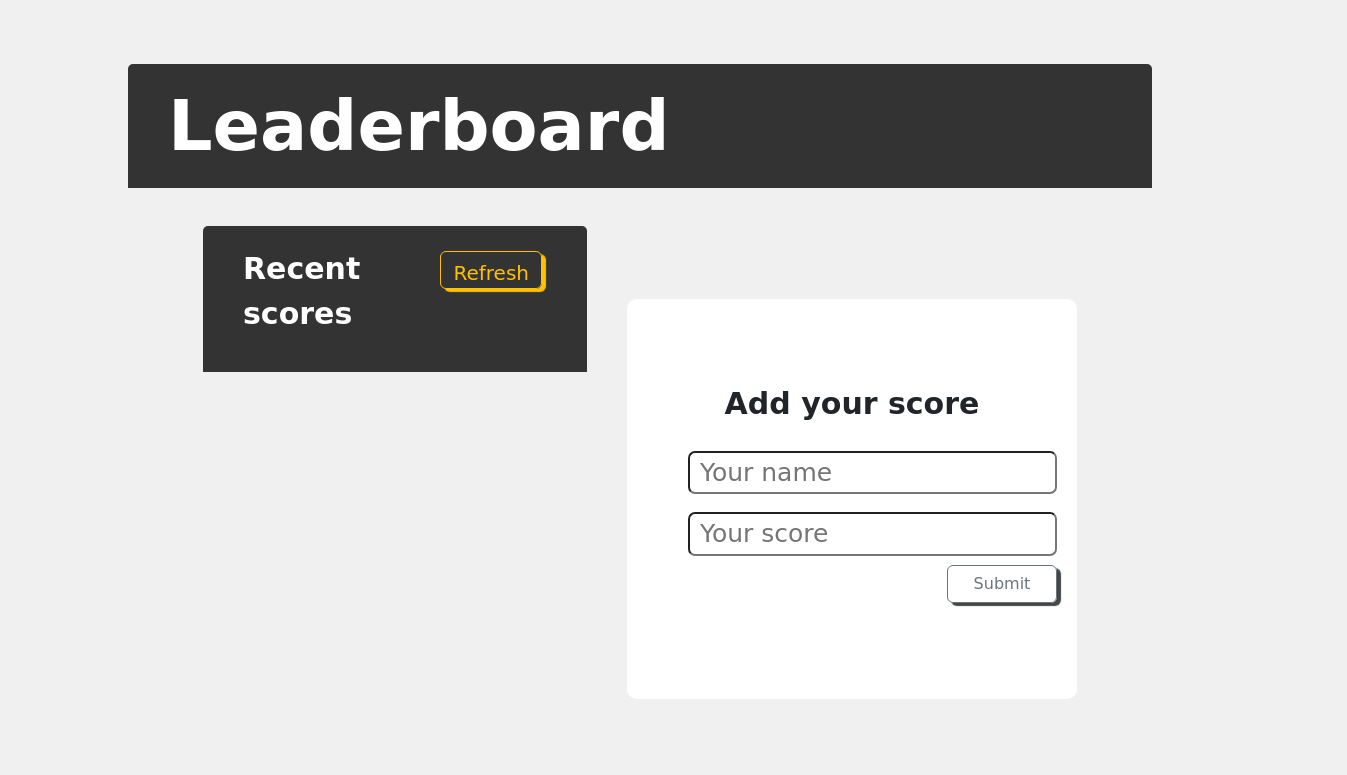
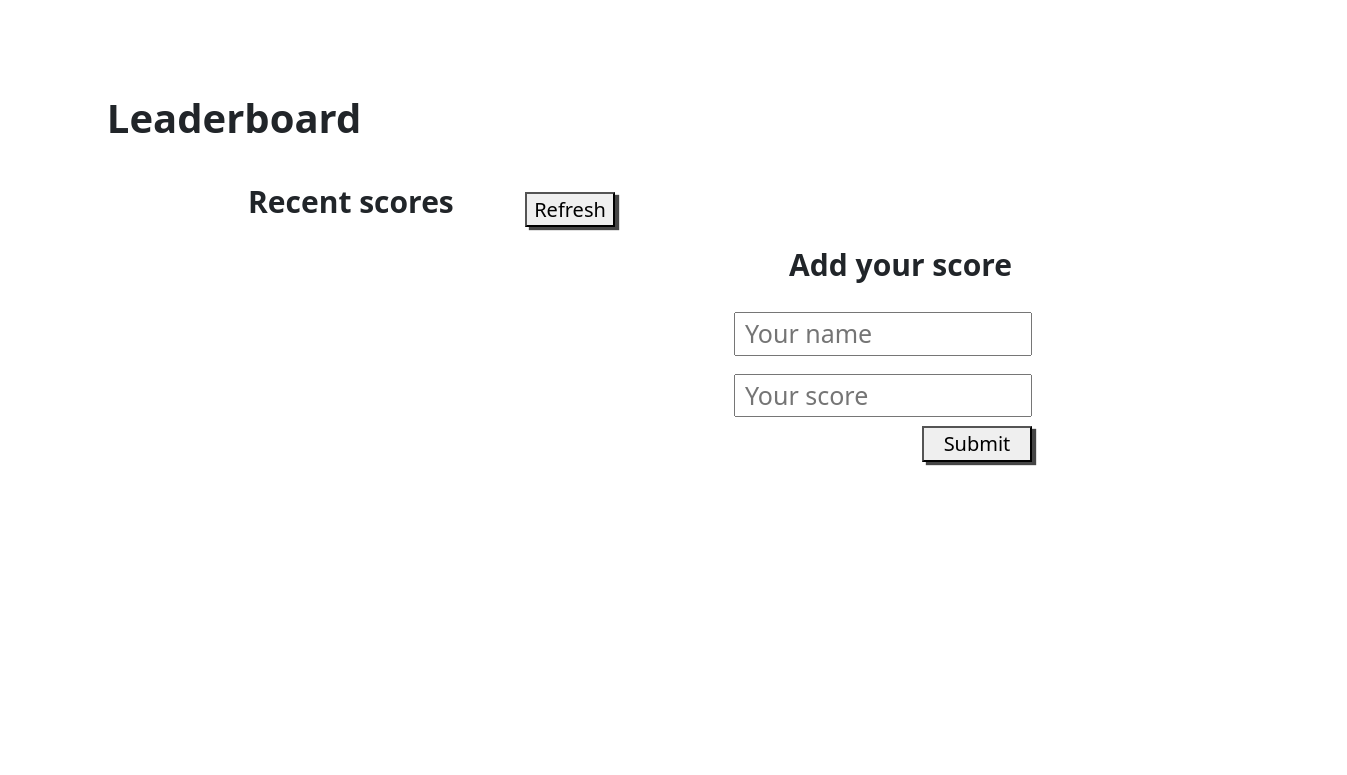
Before and after one commit to danielochuba/Leaderboard-M_R, a website built with webpack: page src/index.html in a window 1280 px wide. Shown: the whole page, 1347 px wide, since content can reach past the window. Built offline with nearby package versions, Linux system fonts and the light colour scheme; no server answers.

Commit message:
Revert "Add final touches (css styling)"

```diff
--- a/src/index.html
+++ b/src/index.html
@@ -15,9 +15,9 @@
         </nav>
         <main>
           <section class="scores-display">
-            <div class="display-top title">
+            <div class="display-top">
               <p class="recent-scores">Recent scores</p>
-              <button class="refresh-btn btn btn-outline-warning">Refresh</button>
+              <button class="refresh-btn">Refresh</button>
             </div>
 
             <div class="score-box">
@@ -37,7 +37,7 @@
             <input type="text" placeholder=" Your name" id="name-input" required>
             <label for="score"></label>
             <input type="number" placeholder=" Your score" id="score-input" required>
-            <button type="submit" class="submit-btn btn btn-outline-secondary">Submit</button>
+            <button type="submit" class="submit-btn">Submit</button>
           </form>
 
           </section>
--- a/src/modules/displayScore.js
+++ b/src/modules/displayScore.js
@@ -8,7 +8,7 @@ const displayScores = async () => {
     const tr = document.createElement('tr');
     const td = document.createElement('td');
     td.innerHTML = `
-                    <span class="name">${score.user}</span>  :
+                    <span class="name">${score.user}</span>:
                     <span class="score">${score.score}</span>
                 `;
     tr.appendChild(td);
--- a/src/style.css
+++ b/src/style.css
@@ -1,34 +1,26 @@
 * {
   box-sizing: border-box;
-  font-family: 'Comic Neue', cursive;
+}
+
+.title {
+  position: relative;
+  margin: 0;
+  top: 40%;
+  left: 7%;
+  font-weight: 700;
 }
 
 body {
-  background-color: #f0f0f0;
-}
-
-.name {
-  font-weight: 700;
-  font-size: 120%;
-}
-
-.title {
-  font-weight: 700;
-  width: 100%;
-  padding: 20px 40px;
-  background-color: #333;
-  color: white;
-  border-radius: 5px 5px 0 0;
-  font-size: 120%;
+  padding: 30px 20px;
 }
 
 main {
-  width: 90%;
+  margin-top: 5%;
+  width: 100%;
   display: flex;
   flex-direction: column;
   align-items: center;
   row-gap: 30px;
-  margin: auto;
 }
 
 .display-top {
@@ -39,20 +31,16 @@ main {
 .refresh-btn {
   height: 30px;
   margin: 5px;
-  box-shadow: 4px 3px 1px #ffc107;
 }
 
-tr {
-  height: 50px;
-}
-
+.refresh-btn,
 .submit-btn {
   box-shadow: 4px 3px 1px #454545;
 }
 
 .add-score,
 .recent-scores {
-  font-size: 100%;
+  font-size: 130%;
   font-weight: 700;
 }
 
@@ -65,30 +53,15 @@ tr {
   margin-bottom: 15px;
 }
 
-input {
-  border-radius: 7px;
-}
-
 .score-table {
   border: 1px solid #000;
   width: 100%;
   height: 20px;
   overflow-y: scroll;
-  box-shadow: inset;
-}
-
-.scores-input {
-  background: #fff;
-  display: flex;
-  flex-direction: column;
-  border-radius: 4px;
-  height: 300px;
-  justify-content: center;
-  padding: 1px 20px;
 }
 
 .score-box {
-  height: 400px;
+  height: 300px;
   overflow-y: scroll;
 }
 
@@ -112,36 +85,35 @@ tr:nth-child(odd) {
 
   .scores-display,
   .scores-input {
-    width: 47%;
+    width: 20%;
   }
 
   .scores-input {
-    background: #fff;
     display: flex;
     flex-direction: column;
     align-items: flex-end;
-    border-radius: 4px;
-    height: 400px;
-    justify-content: center;
   }
 
   .display-top {
-    width: 100%;
     display: flex;
+    align-items: center;
     justify-content: space-between;
-    column-gap: 20px;
   }
 
   .refresh-btn {
+    width: 90px;
     height: 30px;
     margin: 5px;
-    font-size: initial;
   }
 
   .add-score,
   .recent-scores {
-    font-size: 24px;
+    font-size: 30px;
     font-weight: 700;
+  }
+
+  .add-score {
+    margin-right: 20px;
   }
 
   .score-table {
@@ -162,7 +134,7 @@ tr:nth-child(odd) {
   }
 
   .form-input > input {
-    width: 90%;
+    width: 80%;
   }
 
   .submit-btn {
@@ -170,15 +142,23 @@ tr:nth-child(odd) {
   }
 }
 
-@media screen and (min-width: 1075px) {
+@media screen and (min-width: 768px) {
   .scores-display,
   .scores-input {
     width: 35%;
   }
 
-  nav {
-    width: 80%;
-    margin: auto;
+  .add-score,
+  .recent-scores {
+    font-size: 25px;
+    font-weight: 700;
+  }
+}
+
+@media screen and (min-width: 1075px) {
+  .scores-display,
+  .scores-input {
+    width: 35%;
   }
 
   .add-score,
@@ -205,10 +185,6 @@ tr:nth-child(odd) {
     margin-top: 3%;
   }
 
-  .title {
-    font-size: 70px;
-  }
-
   .scores-display,
   .scores-input {
     width: 30%;
@@ -218,6 +194,12 @@ tr:nth-child(odd) {
   .recent-scores {
     font-size: 30px;
     font-weight: 700;
+  }
+
+  .refresh-btn,
+  .submit-btn {
+    box-shadow: 4px 3px 1px #454545;
+    font-size: 20px;
   }
 
   .refresh-btn {
@@ -234,21 +216,10 @@ tr:nth-child(odd) {
     font-size: 25px;
   }
 
-  .scores-input {
-    background: #fff;
-    display: flex;
-    flex-direction: column;
-    border-radius: 10px;
-    height: 400px;
-    align-items: center;
-    width: 450px;
-    padding-right: 20px;
-  }
-
   .score-table {
     border: 1px solid #000;
     width: 100%;
-    height: 300px;
+    height: 200px;
     font-size: 25px;
   }
 }
```
Also changed, not shown: dist/main.js.
